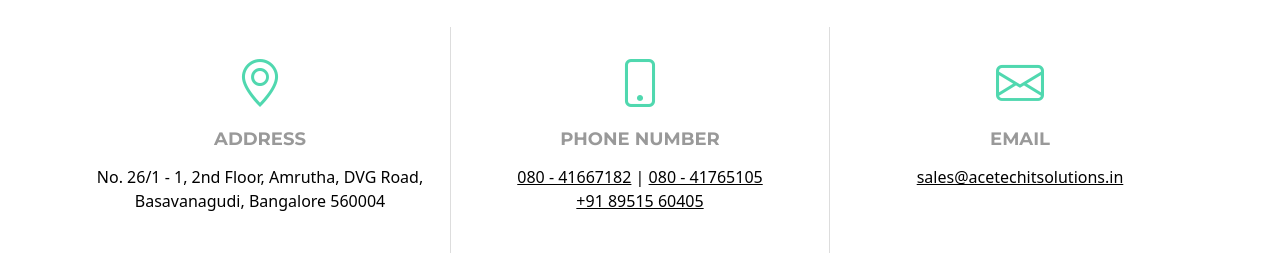
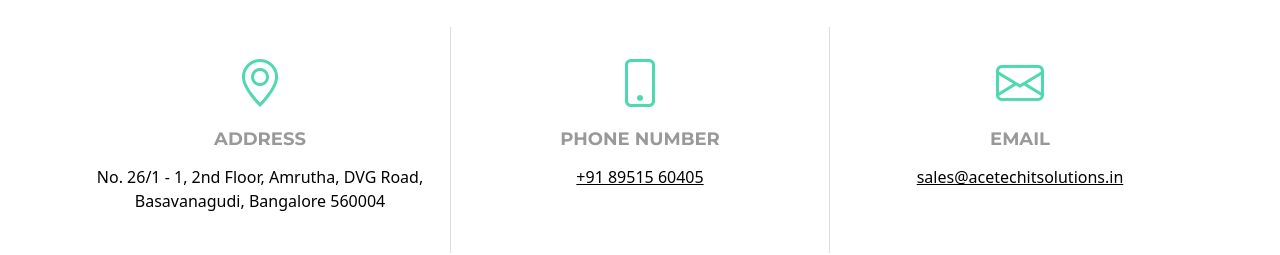
Before and after one commit to AceTech-IT/website, a plain HTML site: page index.html in a window 1280 px wide. Shown: the part 3578-3833 px from the top of the page. Drawn offline with Linux system fonts and the light colour scheme.

Commit message:
Update index.html

```diff
--- a/index.html
+++ b/index.html
@@ -407,10 +407,7 @@
 								<i class="bi bi-phone"></i>
 								<h3>Phone Number</h3>
 								<p>
-									<a class="d-inline-block" href="tel:08041667182">080 - 41667182 </a>
-									<span> | </span>
-									<a class="d-inline-block" href="tel:08041765105">080 - 41765105</a>
-								</p>
+
 								<p><a href="tel:+918951560405">+91 89515 60405</a></p>
 							</div>
 						</div>
```
